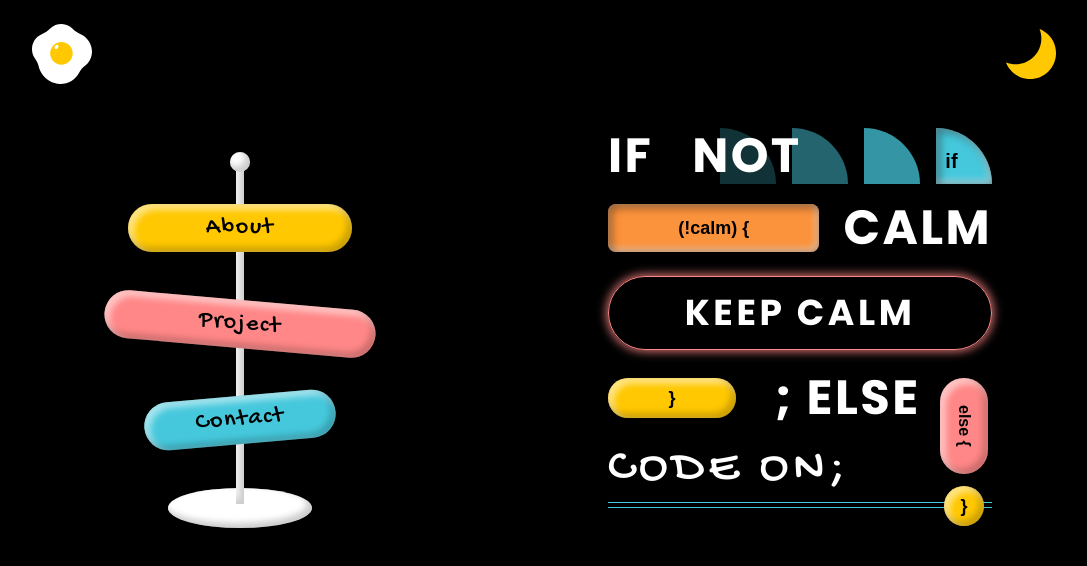
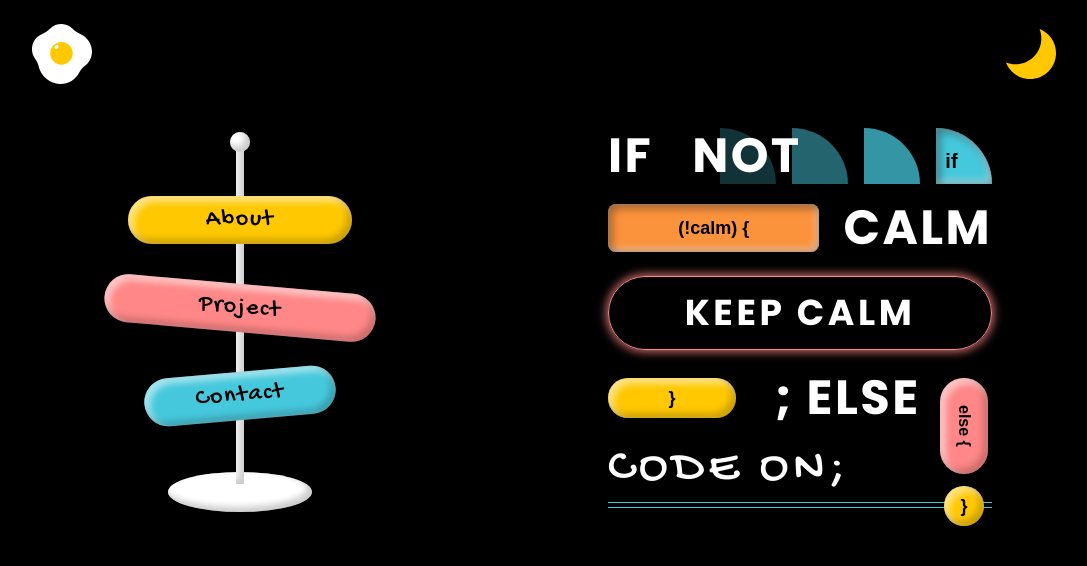
Before and after one commit to HsiaooooooJu/nextfolio, a Next.js app: page / in a window 1280 px wide. Shown: the top 566 px of the page, without its empty margins (96-1183 px from the left). Built offline with nearby package versions, Linux system fonts and the light colour scheme.

Commit message:
feat: add Link for home page RoadSign

```diff
--- a/app/ui/Menu.tsx
+++ b/app/ui/Menu.tsx
@@ -2,7 +2,7 @@ import MenuItem from './MenuItem'
 
 export default function Menu() {
     return (
-        <div className='justify-center flex xs:justify-start gap-6 pb-14'>
+        <div className='justify-center flex md:justify-start gap-6 pb-14'>
             <MenuItem
                 href='/about'
                 text='About'
--- a/app/ui/RoadSign.tsx
+++ b/app/ui/RoadSign.tsx
@@ -1,28 +1,35 @@
+import Link from 'next/link'
 import cx from 'clsx'
 
 export default function RoadSign() {
-    const stickStyle = 'bg-white inset-shadow-btn_default'
+    const stickShadow = 'bg-white inset-shadow-btn_default'
     const signStyle =
-        'rounded-full leading-12 text-center h-12 text-2xl font-hand text-black inset-shadow-btn_default'
+        'rounded-full leading-12 text-center h-12 text-2xl font-hand text-black inset-shadow-btn_default hover:scale-110'
 
     return (
         <div className='relative m-auto flex w-72 flex-col items-center'>
             <div className='flex-between relative flex-col'>
                 <div
                     className={cx(
-                        'z-10 size-5 translate-y-5 rounded-full',
-                        stickStyle,
+                        'z-10 size-5 rounded-full',
+                        stickShadow,
                     )}
                 ></div>
-                <div className={cx('z-1 h-84 w-2 translate-y-4', stickStyle)}></div>
-                <div className={cx('h-10 w-36 rounded-[50%]', stickStyle)}></div>
+                <div className={cx('z-1 h-84 w-2 -translate-y-1', stickShadow)}></div>
+                <div className={cx('h-10 w-36 rounded-[50%] -translate-y-4', stickShadow)}></div>
             </div>
-            <div className='absolute top-18 z-10 flex flex-col items-center gap-12 tracking-widest'>
-                <div className={cx('bg-canary w-56', signStyle)}>About</div>
-                <div className={cx('bg-pink w-68 rotate-5', signStyle)}>Project</div>
-                <div className={cx('bg-blue w-48 -rotate-5', signStyle)}>
-                    Contact
-                </div>
+            <div className='absolute top-16 z-10 flex flex-col items-center gap-10 tracking-widest'>
+                <Link href='/about'>
+                    <div className={cx('bg-canary hover:shadow-canary w-56', signStyle)}>About</div>
+                </Link>
+                <Link href="/project">
+                    <div className={cx('bg-pink hover:shadow-pink w-68 rotate-5', signStyle)}>Project</div>
+                </Link>
+                <Link href="/contact">
+                    <div className={cx('bg-blue hover:shadow-blue w-48 -rotate-5', signStyle)}>
+                        Contact
+                    </div>
+                </Link>
             </div>
         </div>
     )
```
